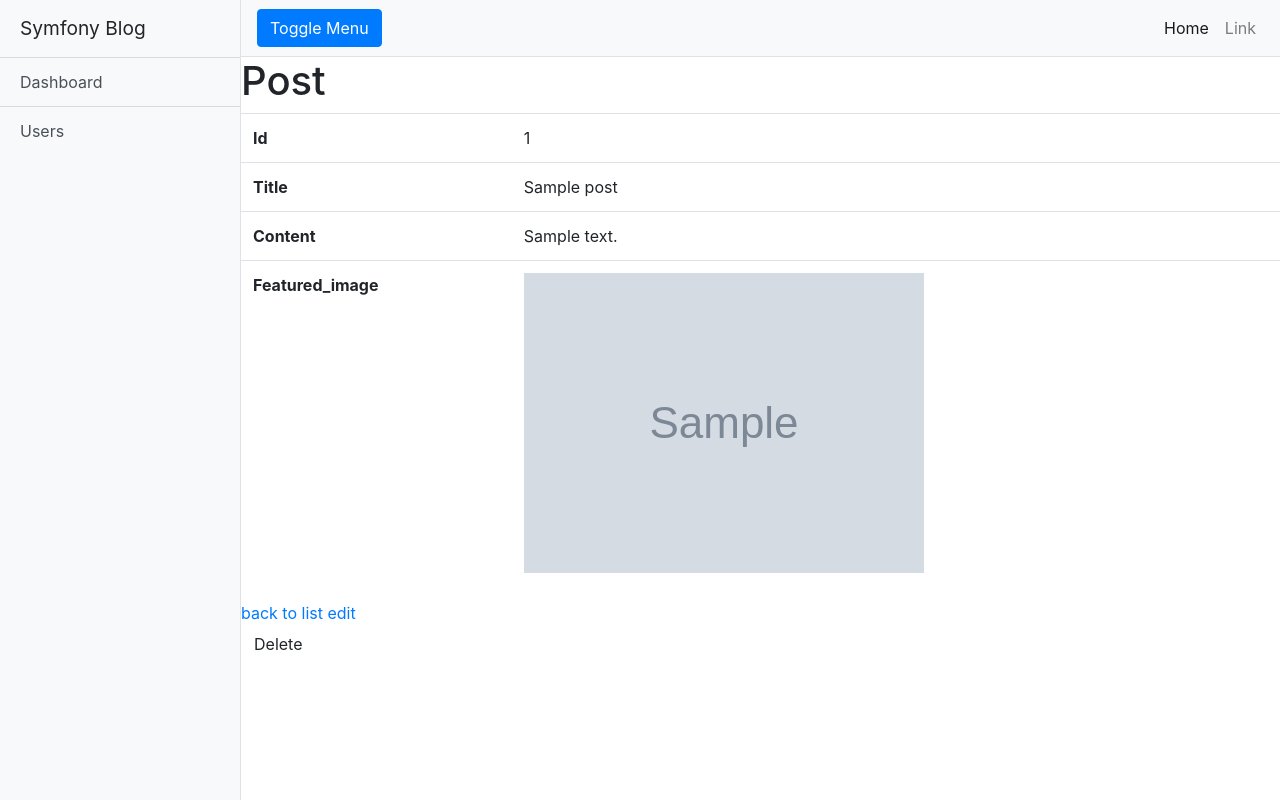
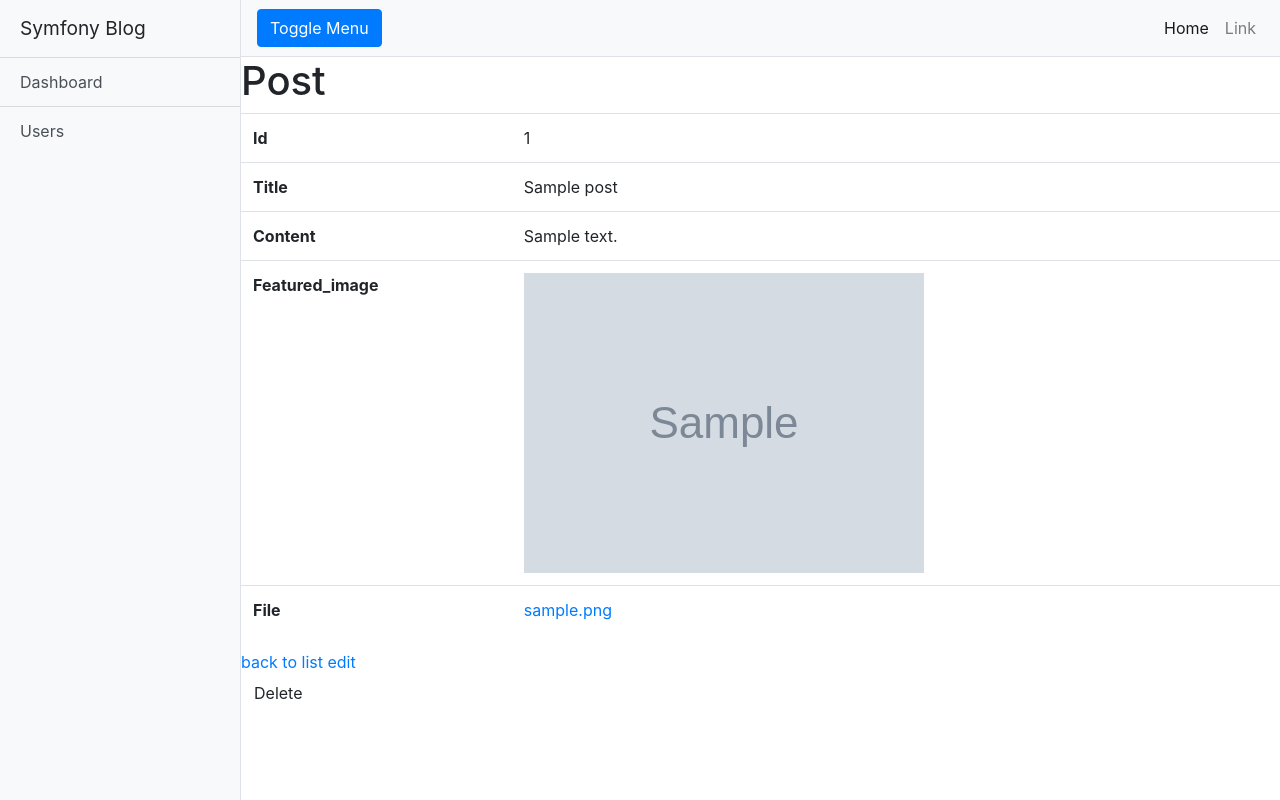
Before and after one commit to mkarem4/Symfony, a Symfony app: template templates/post/show.html.twig in a window 1280 px wide. Run offline with Twig, Linux system fonts and the light colour scheme; the template is opened without the code that fills it: most values are stand-ins (such as "Sample title", 1, 10 or a date in 2020); grey boxes marked "Sample" are stand-in pictures; some libraries are stand-ins or nearby versions.

Commit message:
update show post file

```diff
--- a/templates/post/show.html.twig
+++ b/templates/post/show.html.twig
@@ -21,7 +21,11 @@
             </tr>
             <tr>
                 <th>Featured_image</th>
-                <td><img src="{{ asset('/uploads/featured_images/' ~ post.featuredImage) }}"></td>
+                <td>{% if(post.featuredImage) %} <img src="{{ asset('/uploads/featured_images/' ~ post.featuredImage) }}">{% endif %}</td>
+            </tr>
+            <tr>
+                <th>File</th>
+                <td>{% if(post.file) %} <a href="{{ asset('/uploads/' ~ post.file) }}">{{ post.file }}</a>{% endif %} </td>
             </tr>
         </tbody>
     </table>
```
